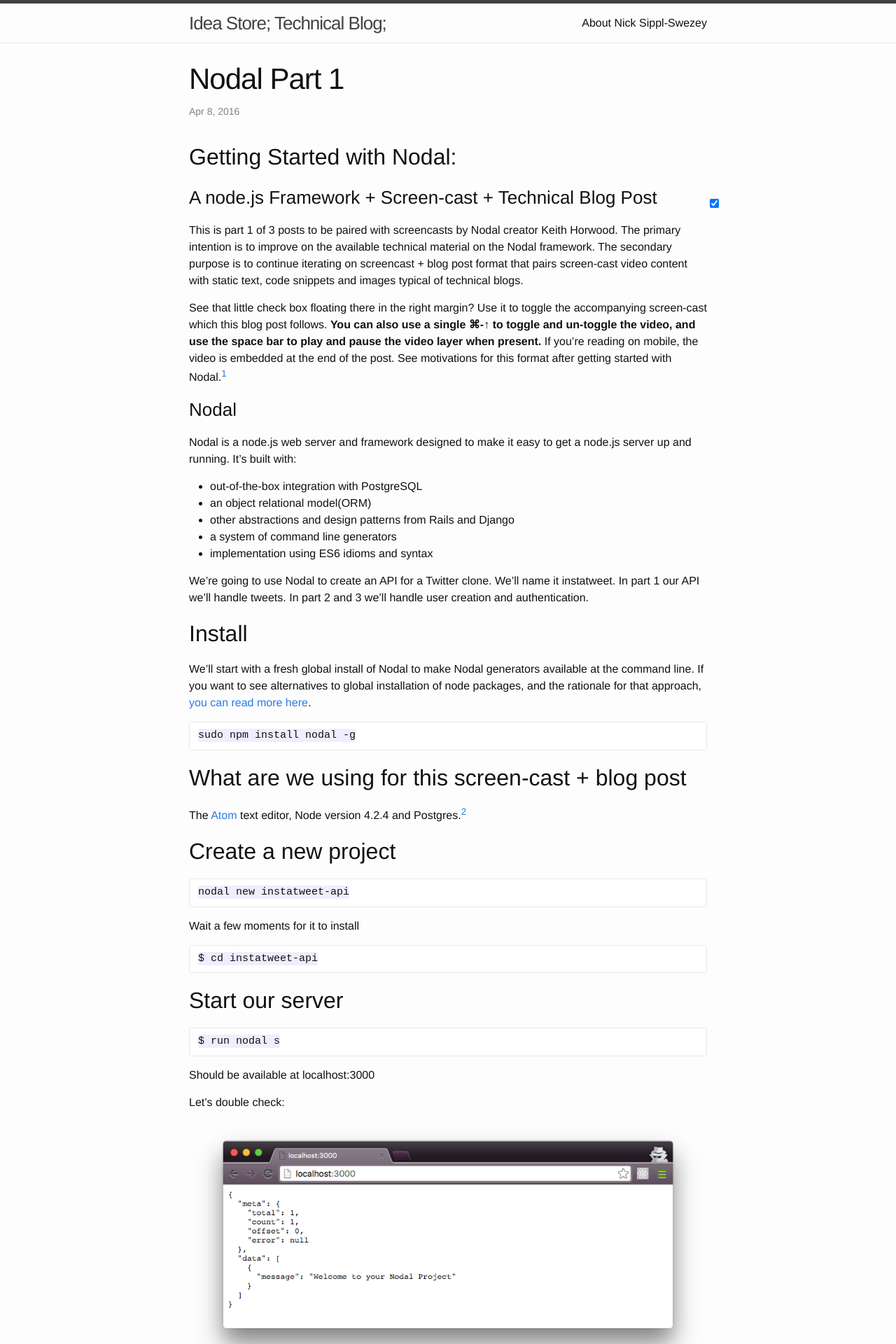
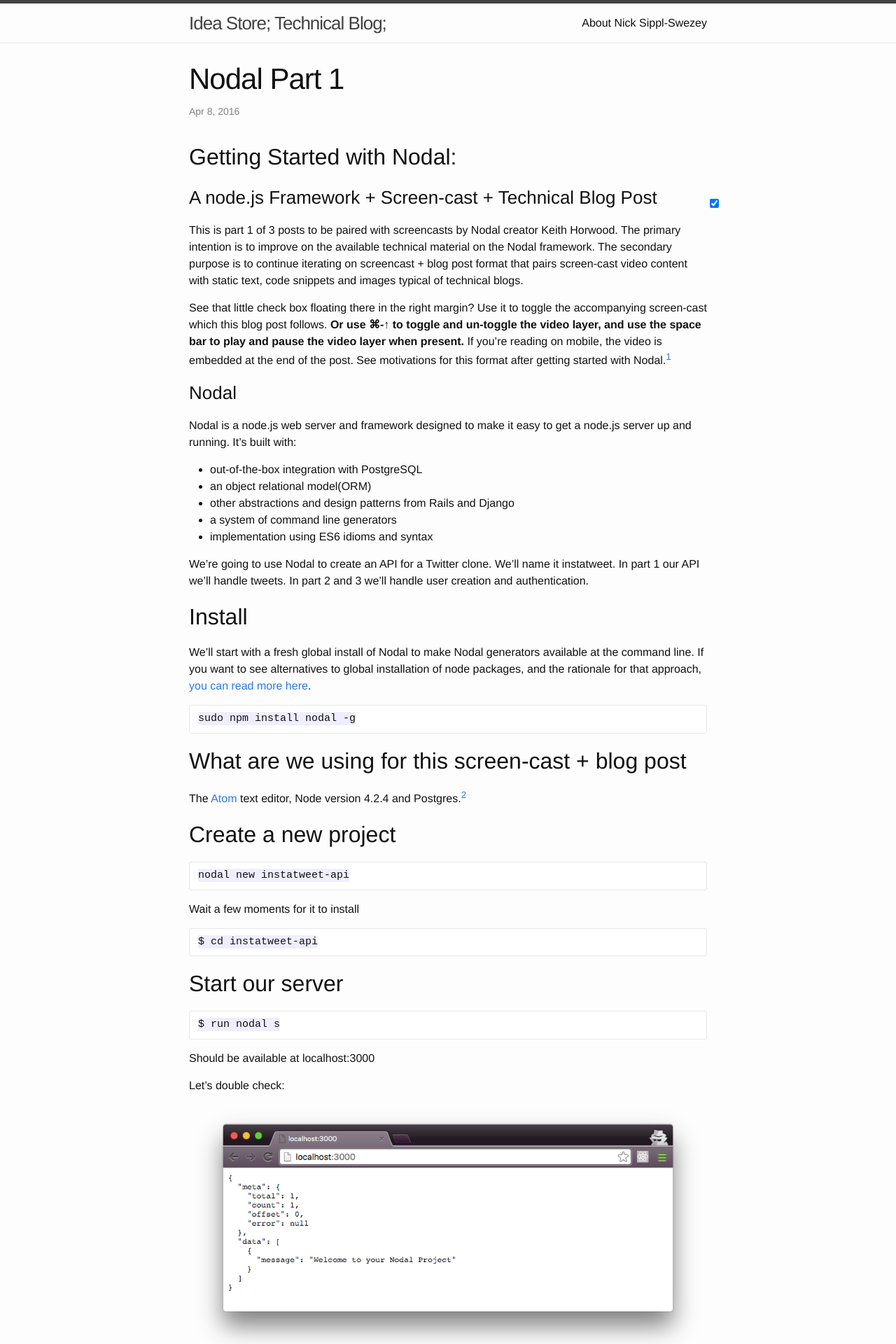
Before and after one commit to nsipplswezey/nsipplswezey.github.io, a Jekyll site: the page built from _posts/2016-04-8-Nodal-JS-Part-1-Version-2.md, in a window 1280 px wide. Shown: the top 1920 px of the page at 70% size. Built offline with Jekyll 4.4.1, drawn with Linux system fonts in a browser that asks for light colours.

Commit message:
Fixed default div in firefox

```diff
--- a/_includes/video.html
+++ b/_includes/video.html
@@ -3,6 +3,9 @@
 .video-wrapper{
   position: fixed;
   border-radius: 3px;
+  padding: 0px;
+  height: 0px;
+  width: 0px;
 
 }
 
@@ -12,17 +15,12 @@
   top: 80px;
 }
 
-#video-frame {
-  position:fixed;
+#player {
+  display: inline-block;
+  position: fixed;
   bottom: 50px;
   border-radius: 3px !important;
-
-}
-
-#player {
-  position:fixed;
-  bottom: 50px;
-  border-radius: 3px !important;
+  padding: 0px;
 
 }
 
@@ -39,6 +37,7 @@ iframe {
   transition: opacity 0.25s ease;
   border-radius: 3px !important;
   box-shadow: 0px 20px 80px black;
+  padding: 0px;
 }
 
 </style>
@@ -97,9 +96,10 @@ document.body.onkeydown = function(event) {
     if (metaChar) {
       //console.log("Combination of metaKey + " + keychar);
       metaChar = false;
+      event.preventDefault();
 
       if(keychar === "&"){
-        event.preventDefault();
+
         toggleBox.checked = !toggleBox.checked;
 
       }
--- a/_posts/2016-04-8-Nodal-JS-Part-1-Version-2.md
+++ b/_posts/2016-04-8-Nodal-JS-Part-1-Version-2.md
@@ -10,7 +10,7 @@ title: Nodal Part 1
 ### A node.js Framework + Screen-cast + Technical Blog Post
 This is part 1 of 3 posts to be paired with screencasts by Nodal creator Keith Horwood. The primary intention is to improve on the available technical material on the Nodal framework. The secondary purpose is to continue iterating on screencast + blog post format that pairs screen-cast video content with static text, code snippets and images typical of technical blogs.
 
-See that little check box floating there in the right margin? Use it to toggle the accompanying screen-cast which this blog post follows. **You can also use a single ⌘-↑ to toggle and un-toggle the video, and use the space bar to play and pause the video layer when present.** If you're reading on mobile, the video is embedded at the end of the post. See motivations for this format after getting started with Nodal.<sup>[1](#footnote1)</sup>
+See that little check box floating there in the right margin? Use it to toggle the accompanying screen-cast which this blog post follows. **Or use ⌘-↑ to toggle and un-toggle the video layer, and use the space bar to play and pause the video layer when present.** If you're reading on mobile, the video is embedded at the end of the post. See motivations for this format after getting started with Nodal.<sup>[1](#footnote1)</sup>
 
 ### Nodal
 Nodal is a node.js web server and framework designed to make it easy to get a node.js server up and running. It's built with:
```
Also changed, not shown: other parts of _includes/video.html (+1 -1 lines).
